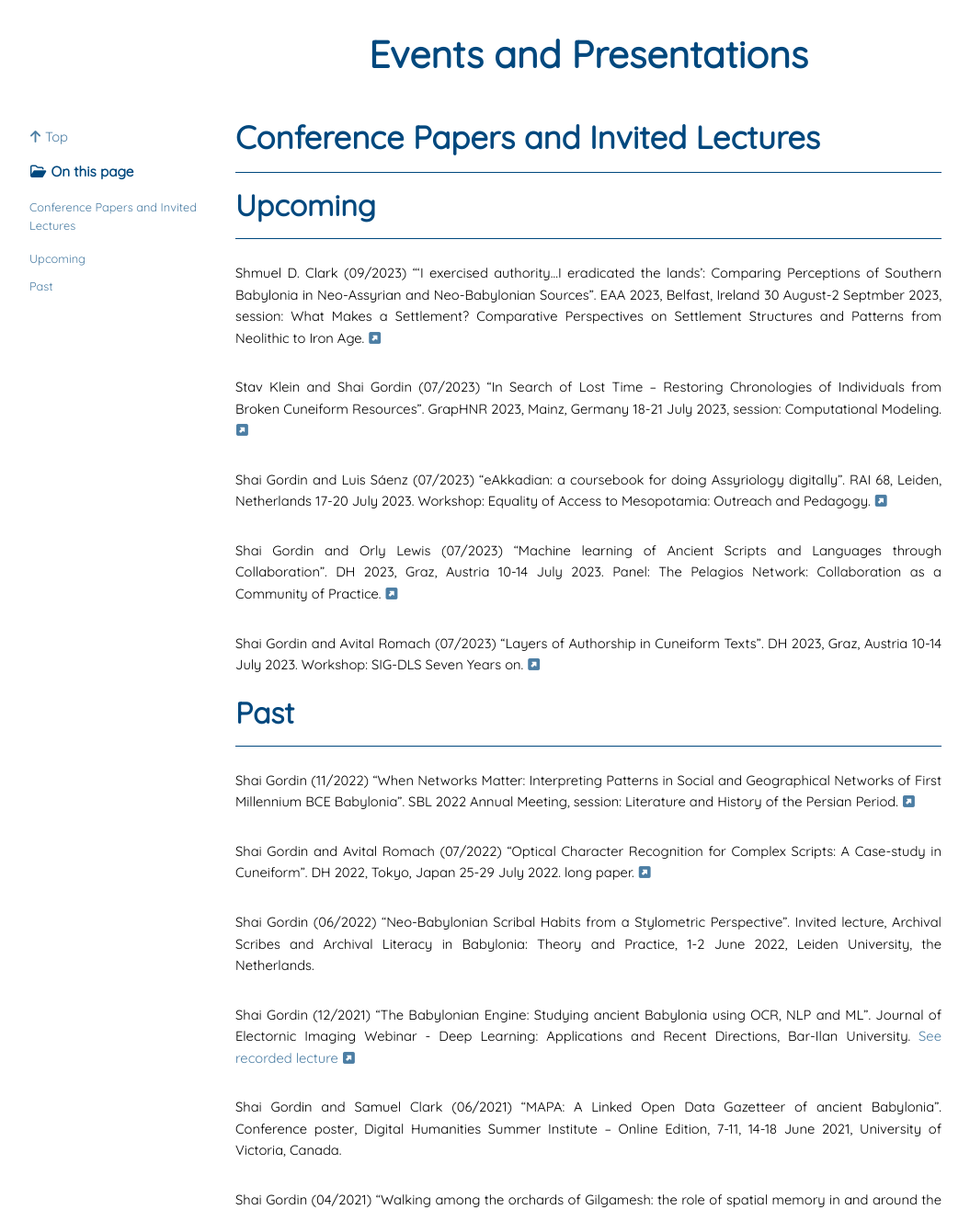
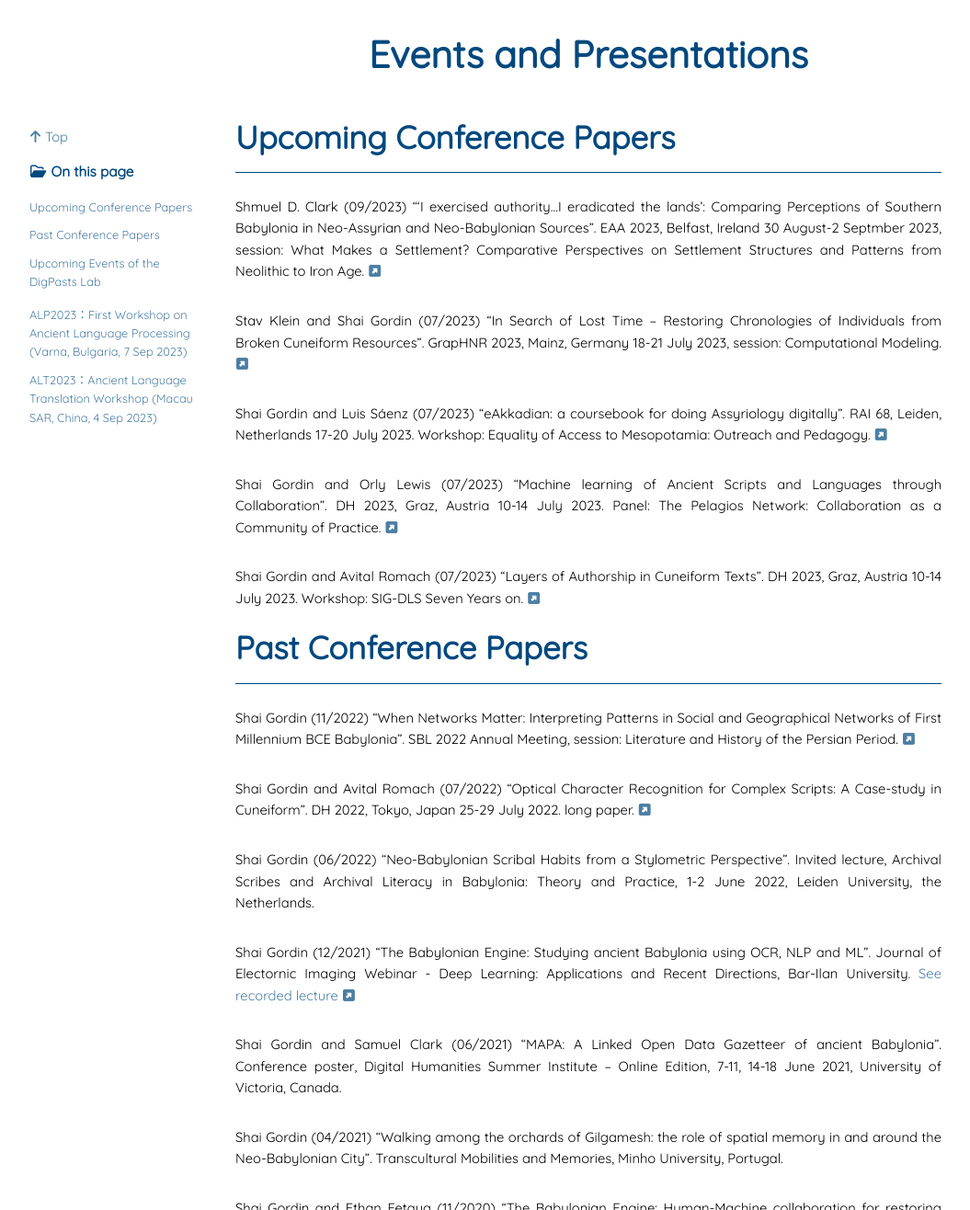
Before and after one commit to DigitalPasts/DigitalPasts.github.io, a Jekyll site: the page built from docs/events.md, in a window 1280 px wide and 1400 px high, cut to the strip 84-1400 px from the top of the window. Shown: the whole strip at 92% size, without its empty margins (0-1055 px from the left). Built offline with Jekyll 4.4.1, drawn with Linux system fonts in a browser that asks for light colours; nearby versions of some CDN libraries; some of the changed text lies outside the part shown.

Commit message:
Update events.md

```diff
--- a/docs/events.md
+++ b/docs/events.md
@@ -3,9 +3,7 @@ layout: default+toc
 title: Events and Presentations
 ---
 
-## Conference Papers and Invited Lectures
-
-### Upcoming
+## Upcoming Conference Papers
 
 Shmuel D. Clark (09/2023) "'I exercised authority…I eradicated the lands': Comparing Perceptions of Southern Babylonia in Neo-Assyrian and Neo-Babylonian Sources". EAA 2023, Belfast, Ireland 30 August-2 Septmber 2023, session: What Makes a Settlement? Comparative Perspectives on Settlement Structures and Patterns from Neolithic to Iron Age. <a href="https://www.e-a-a.org/EAA2023/Programme.aspx?WebsiteKey=4c013ea5-de96-432a-85f7-b1800c2303bf&hkey=f73d6cf5-b37e-4836-ad06-2ecea6b58060&Program=3#Program" target="_blank"><i class="fas fa-external-link-square-alt"></i></a>
 
@@ -17,7 +15,7 @@ Shai Gordin and Orly Lewis (07/2023) "Machine learning of Ancient Scripts and La
 
 Shai Gordin and Avital Romach (07/2023) "Layers of Authorship in Cuneiform Texts". DH 2023, Graz, Austria 10-14 July 2023. Workshop: SIG-DLS Seven Years on. <a href="https://dls.hypotheses.org/1315" target="_blank"><i class="fas fa-external-link-square-alt"></i></a>
 
-### Past
+## Past Conference Papers
 
 Shai Gordin (11/2022) "When Networks Matter: Interpreting Patterns in Social and Geographical Networks of First Millennium BCE Babylonia". SBL 2022 Annual Meeting, session: Literature and History of the Persian Period. <a href="https://www.sblcentral.org/home/conferencePaperDetails/61458" target="_blank"><i class="fas fa-external-link-square-alt"></i></a>
 
@@ -35,11 +33,9 @@ Shai Gordin and Ethan Fetaya (11/2020) “The Babylonian Engine: Human-Machine c
 
 Shai Gordin (11/2020) “Mesopotamian Ancient Place-names Almanac: Doing Historical Geography in the Age of Linked Open Data Spatial Data". Metadata in Assyriology: Spatial Analysis, and Historical Geography, Uppsala University, Sweden.
 
-## Events of the DigPasts Lab
+## Upcoming Events of the DigPasts Lab
 
-### Upcoming
-
-#### ALP2023：First Workshop on Ancient Language Processing (Varna, Bulgaria, 7 Sep 2023)
+### ALP2023：First Workshop on Ancient Language Processing (Varna, Bulgaria, 7 Sep 2023)
 
 <a href="https://www.ancientnlp.com/alp2023/" target="_blank">Link to workshop website</a>
 
@@ -49,7 +45,7 @@ Co-located with <a href="https://ranlp.org/ranlp2023/" target="_blank">RANLP 202
 
 Papers and contributions are encouraged for any work related to Natural Language Processing of Ancient Languages. Deadline for submission is until **July 3, 2023**, for submission guidelines see <a href="https://www.ancientnlp.com/alp2023/call_for_papers/" target="_blank">link</a>.
 
-#### ALT2023：Ancient Language Translation Workshop (Macau SAR, China, 4 Sep 2023)
+### ALT2023：Ancient Language Translation Workshop (Macau SAR, China, 4 Sep 2023)
 
 <a href="https://digitalpasts.github.io/EvaCUN/" target="_blank">Link to Cuneiform Machine Translation Task website</a>
 
@@ -59,9 +55,9 @@ As a co-located event with <a href="https://mtsummit2023.scimeeting.cn/en/web/in
 
 In this year’s <a href="https://github.com/GoThereGit/ALT" target="_blank">workshop</a>, we propose shared tasks on Machine Translation for Ancient Chinese and Mesopotamian languages (i.e. Akkadian and Sumerian), respectively, to provide an opportunity to address the unique challenges faced by ancient language machine translation. The technique reports are required to submit after the evaluation. All papers will be reviewed, and will be selected to appear on ACL Anthology.
 
-### Past
+## Past Events of the DigPasts Lab
 
-#### Digital Ancient Near Eastern Studies (19-21 Feb 2023)
+### Digital Ancient Near Eastern Studies (19-21 Feb 2023)
 
 <a href="https://digitalpasts.github.io/DANES/" target="_blank">Link to the conference website</a>; <a href="https://doi.org/10.5281/zenodo.7682926" target="_blank"><img src="https://zenodo.org/badge/DOI/10.5281/zenodo.7682926.svg" alt="DOI"></a>
 
@@ -73,7 +69,7 @@ The conference, Computational Perspectives on Ancient Near Eastern Literature, A
 
 <a href="https://youtube.com/playlist?list=PLNiWLB_wsOg7tjQs-NMroOCywL4w4la7k" target="_blank">Recording of Day 1</a>
 
-#### Human - Machine Cooperation in Archaeology, Epigraphy and Ancient History (19-20 Feb 2020)
+### Human - Machine Cooperation in Archaeology, Epigraphy and Ancient History (19-20 Feb 2020)
 
 The conference and workshop Human-Machine Cooperation in Archaeology, Epigraphy and Ancient History was devoted to the application of digital tools in projects related to ancient history, material culture, and texts. This approach assumes that the application of digital tools to the study of ancient times shares similar challenges, and the output of such projects may be of interest to all participants in the workshop. We brought together international and Israeli scholars of archaeology, epigraphy, biblical studies, ancient history, computer science, digital humanities, and members of the Israeli high-tech industry in order to investigate the following issues:
 
```
